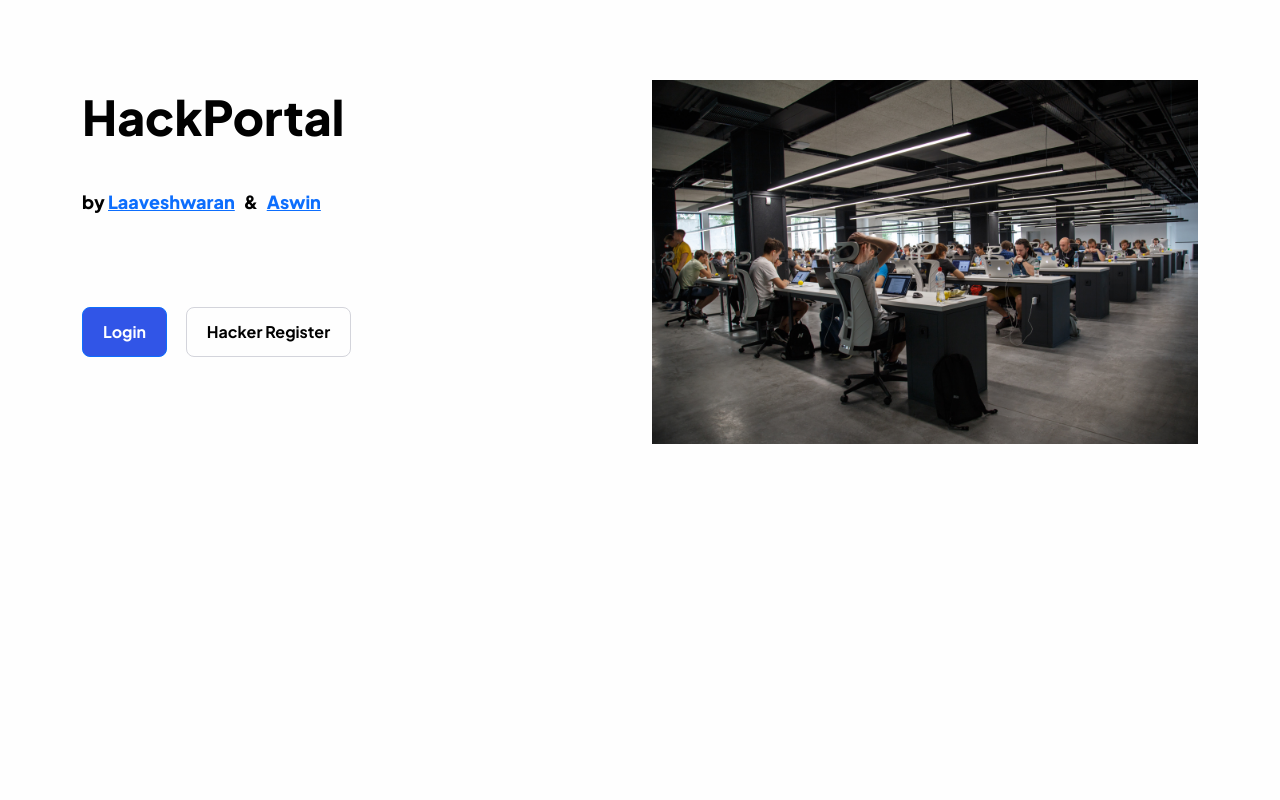
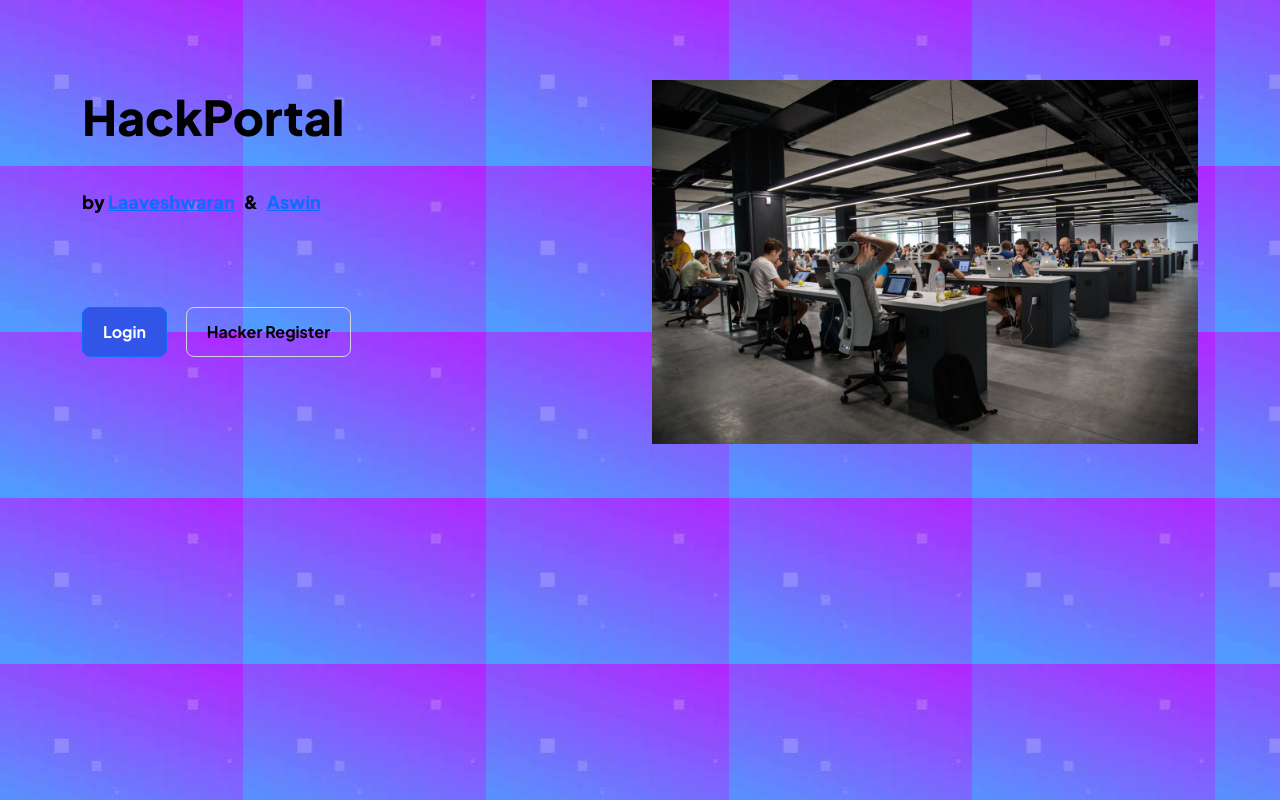
Before and after one commit to aviiciii/hack4hackers, a Django app: page / in a window 1280 px wide. Run offline with Django 4.2, Linux system fonts and the light colour scheme; some libraries are stand-ins or nearby versions.

Commit message:
fixed bg

```diff
--- a/hackportal_dj/login/static/login/land.css
+++ b/hackportal_dj/login/static/login/land.css
@@ -284,3 +284,7 @@ Responsive section
 .login{
     margin-right: 50px;
 }
+
+.background-img{
+    height: 100vh;
+}
--- a/hackportal_dj/login/templates/login/land.html
+++ b/hackportal_dj/login/templates/login/land.html
@@ -9,13 +9,7 @@
 
 {% block main %}
 <!-- hero section -->
-<style>
-body{
-
-    background-image: url({ % static 'hackportal_dj\login\static\login\img\bg.jpeg' % });
-}
-
-</style>
+<div class="background-img" style="background: url('{% static 'login/img/bg.jpeg' %}')">
     <section class="hero">
         <div class="container">
             <div class="row">
@@ -43,5 +37,7 @@ body{
         </div>
 
 
+</div>
+
 <script src="https://cdn.jsdelivr.net/npm/bootstrap@5.2.2/dist/js/bootstrap.bundle.min.js" integrity="sha384-OERcA2EqjJCMA+/3y+gxIOqMEjwtxJY7qPCqsdltbNJuaOe923+mo//f6V8Qbsw3" crossorigin="anonymous"></script>
 {% endblock main %}
```
Lines whose indentation alone changed are shown as unchanged.
